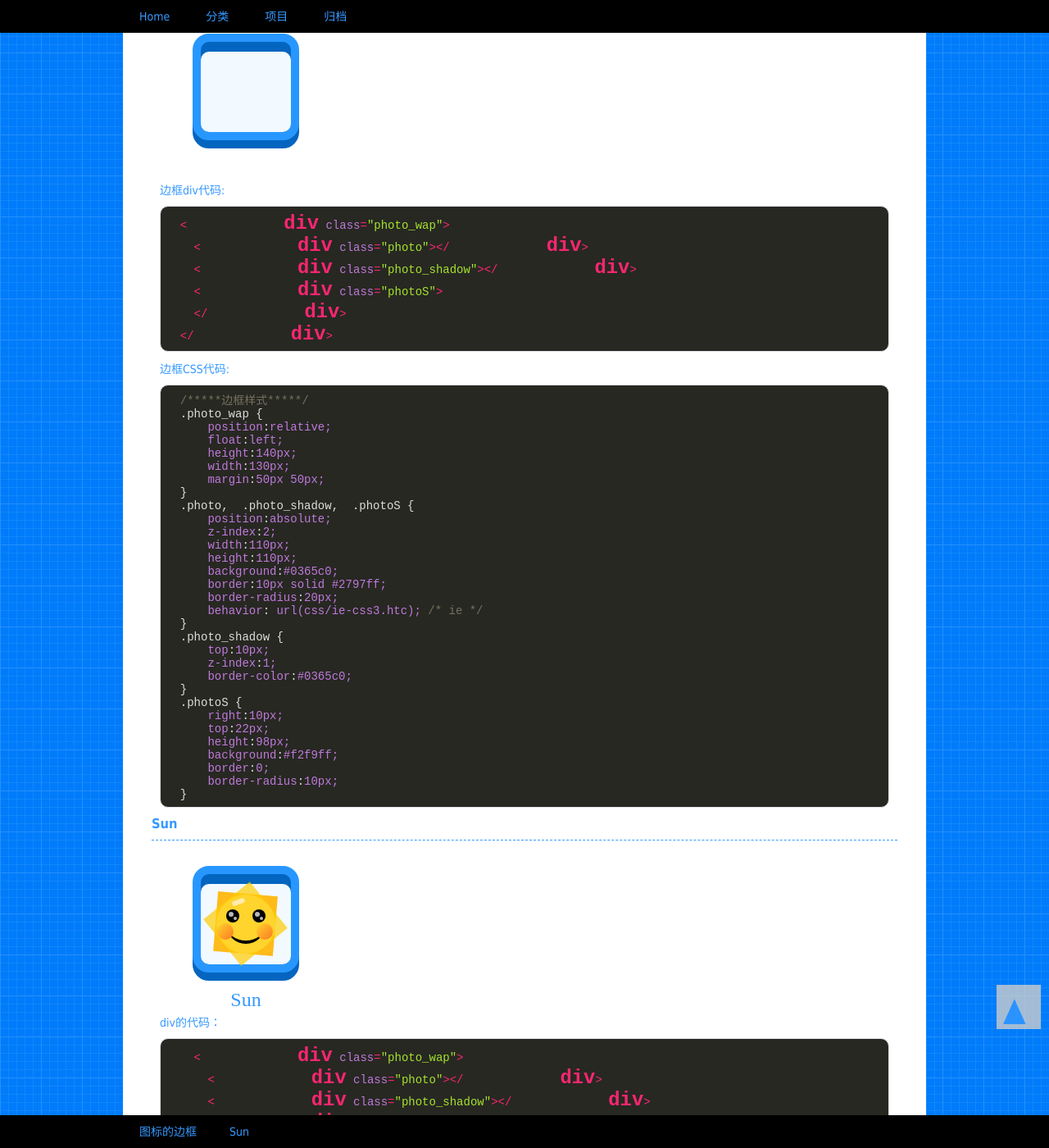
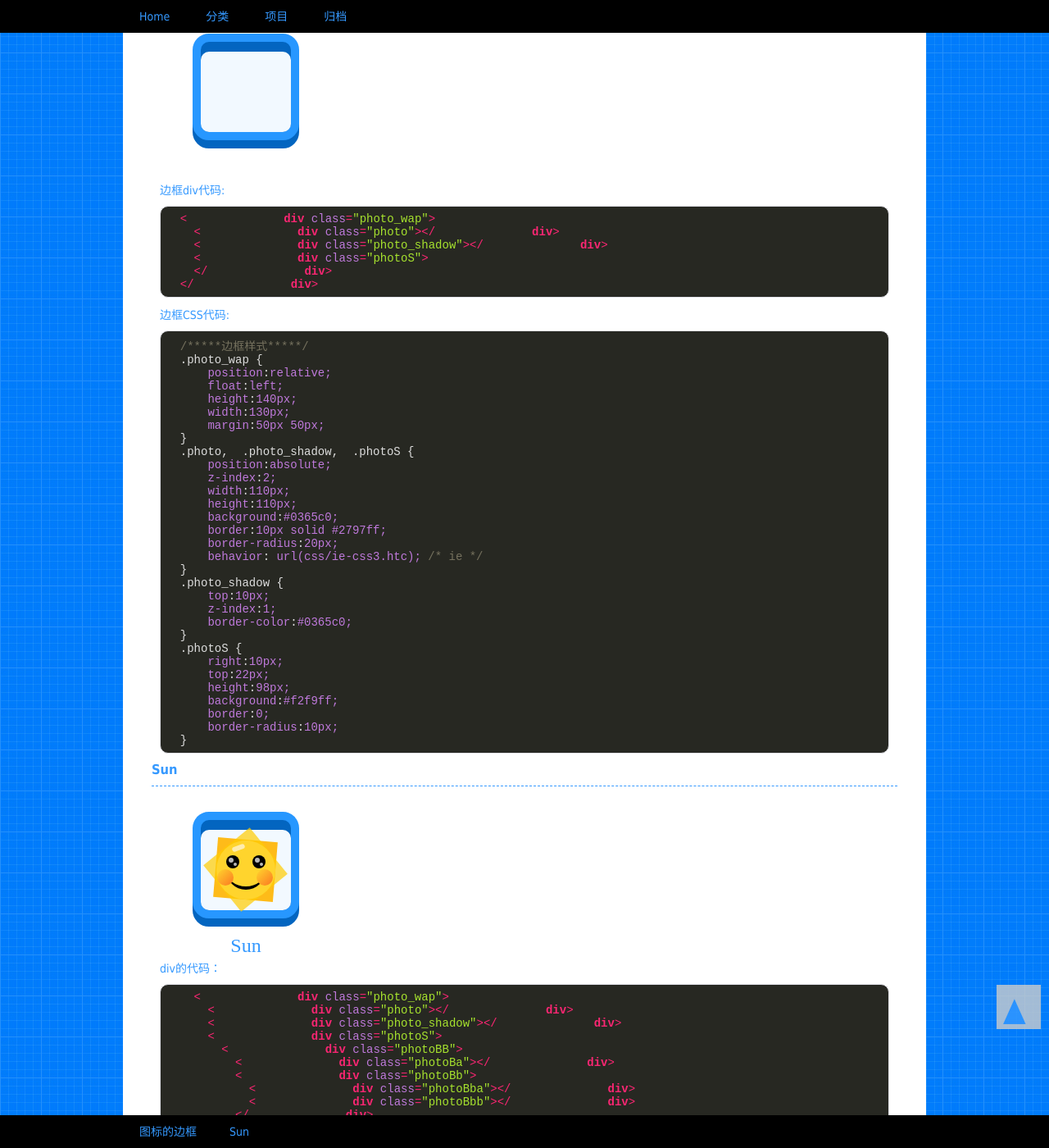
Before and after one commit to mingyili/mingyili.github.com, a Jekyll site: the page built from _posts/2013-09-24-DIV+CSS制作的几个小图标.md, in a window 1280 px wide and 1400 px high, scrolled down 1036 px. Shown: the whole window at 82% size. Built offline with Jekyll 4.4.1, drawn with Linux system fonts in a browser that asks for light colours; some web fonts are replaced; Markdown is read by kramdown in place of the engine named in the settings; comment, search, counter and statistics services are not loaded.

Commit message:
Update subpages.css

```diff
--- a/assets/css/subpages.css
+++ b/assets/css/subpages.css
@@ -38,7 +38,7 @@
     padding-left:.6em;
     color:#555;
 }
-pre code .title {
+.topic pre .title {
 font-size: 14px;
 }
 /****/
```
